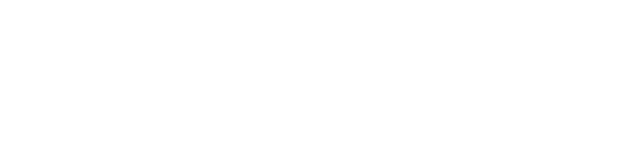
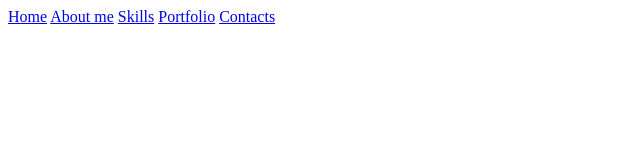
Before and after one commit to Senavi/btroot-course, a plain HTML site: page hw_2/index.html in a window 1280 px wide. Shown: the whole page, without its empty margins (0-640 px from the left). Drawn offline with Linux system fonts and the light colour scheme.

Commit message:
Added links to nav bar

```diff
--- a/hw_2/index.html
+++ b/hw_2/index.html
@@ -7,6 +7,14 @@
     <title>Homework 2: Figma</title>
 </head>
 <body>
-
+    <header>
+        <nav>
+            <a href="#">Home</a>
+            <a href="#">About me</a>
+            <a href="#">Skills</a>
+            <a href="#">Portfolio</a>
+            <a href="#">Contacts</a>
+        </nav>
+    </header>
 </body>
 </html>
```
